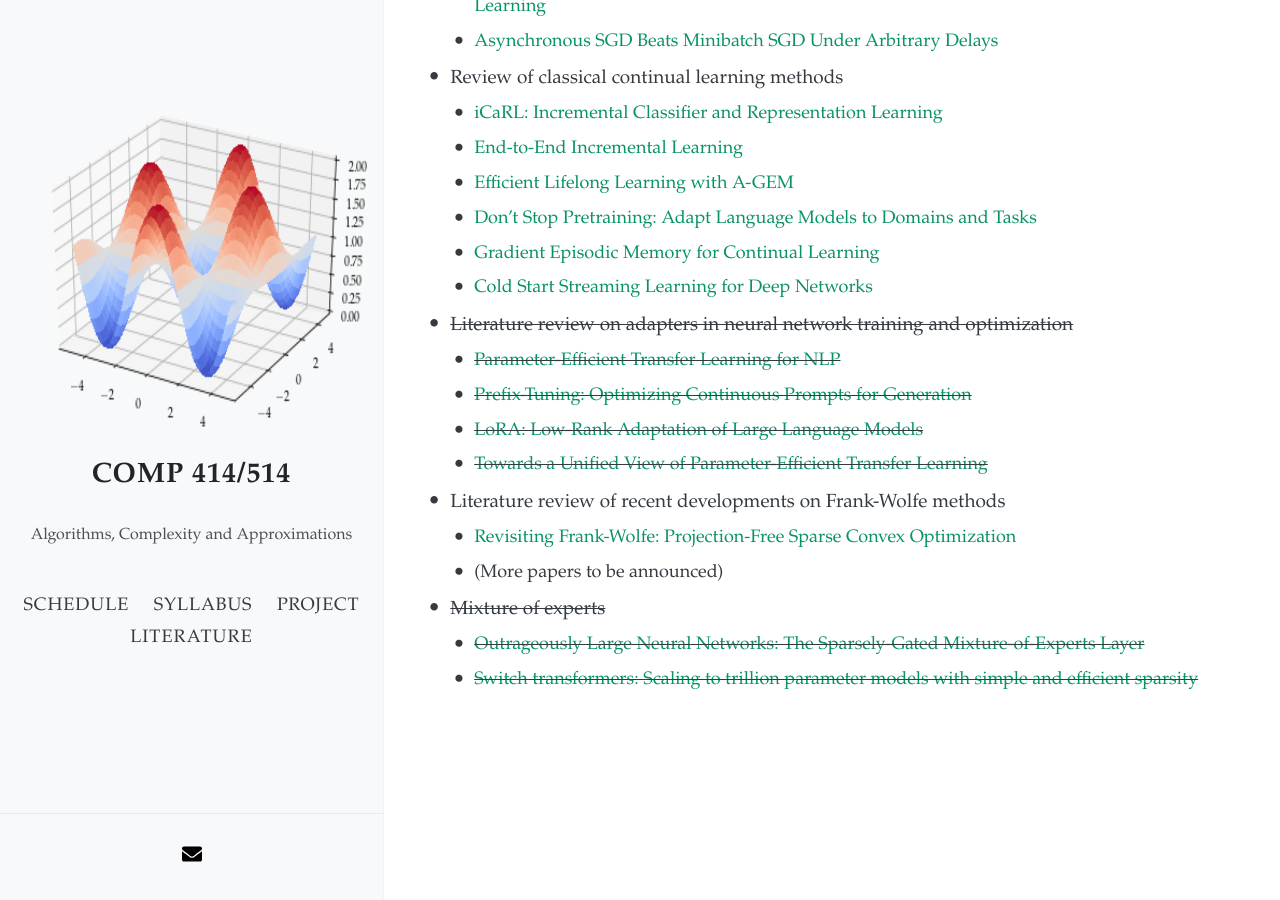
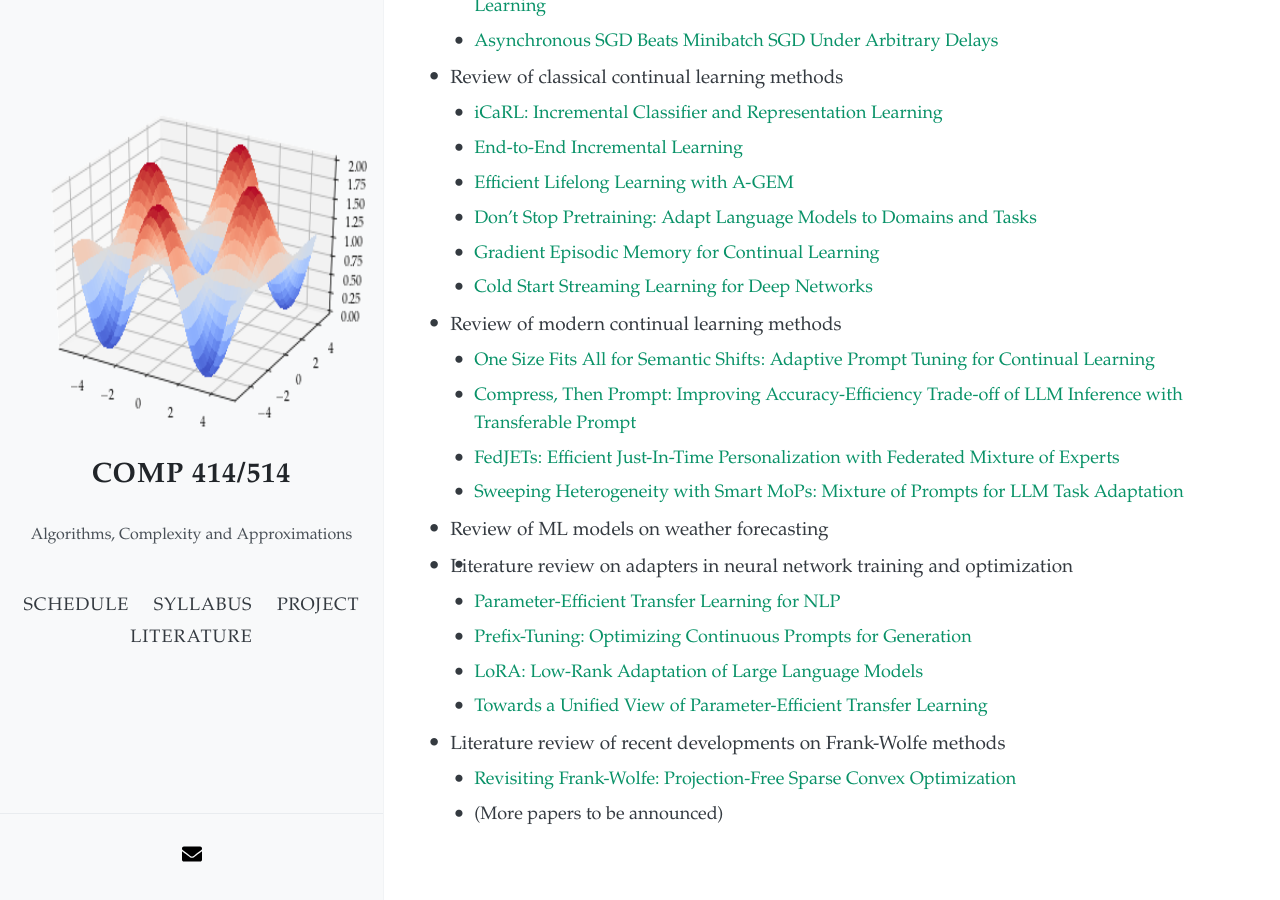
Before and after one commit to akyrillidis/comp414-514, a Jekyll site: the page built from project.md, in a window 1280 px wide and 900 px high, scrolled down 2290 px. Built offline with Jekyll 4.4.1, drawn with Linux system fonts in a browser that asks for light colours; nearby versions of some CDN libraries.

Commit message:
Update project.md

```diff
--- a/project.md
+++ b/project.md
@@ -77,11 +77,20 @@ The course project can be categorized as a literature review, original research,
   - [Gradient Episodic Memory for Continual Learning](https://arxiv.org/pdf/1706.08840.pdf)
   - [Cold Start Streaming Learning for Deep Networks](https://arxiv.org/pdf/2211.04624.pdf)
 
-- ~~Literature review on adapters in neural network training and optimization~~
-  - ~~[Parameter-Efficient Transfer Learning for NLP](https://arxiv.org/pdf/1902.00751.pdf)~~
-  - ~~[Prefix-Tuning: Optimizing Continuous Prompts for Generation](https://arxiv.org/pdf/2101.00190.pdf)~~
-  - ~~[LoRA: Low-Rank Adaptation of Large Language Models](https://arxiv.org/pdf/2106.09685.pdf)~~
-  - ~~[Towards a Unified View of Parameter-Efficient Transfer Learning](https://arxiv.org/pdf/2110.04366.pdf)~~
+- Review of modern continual learning methods
+  - [One Size Fits All for Semantic Shifts: Adaptive Prompt Tuning for Continual Learning](https://arxiv.org/pdf/2311.12048.pdf)
+  - [Compress, Then Prompt: Improving Accuracy-Efficiency Trade-off of LLM Inference with Transferable Prompt](https://arxiv.org/pdf/2305.11186.pdf)
+  - [FedJETs: Efficient Just-In-Time Personalization with Federated Mixture of Experts](https://arxiv.org/pdf/2306.08586.pdf)
+  - [Sweeping Heterogeneity with Smart MoPs: Mixture of Prompts for LLM Task Adaptation](https://arxiv.org/pdf/2310.02842.pdf)
+
+- Review of ML models on weather forecasting
+  - []()
+
+- Literature review on adapters in neural network training and optimization
+  - [Parameter-Efficient Transfer Learning for NLP](https://arxiv.org/pdf/1902.00751.pdf)
+  - [Prefix-Tuning: Optimizing Continuous Prompts for Generation](https://arxiv.org/pdf/2101.00190.pdf)
+  - [LoRA: Low-Rank Adaptation of Large Language Models](https://arxiv.org/pdf/2106.09685.pdf)
+  - [Towards a Unified View of Parameter-Efficient Transfer Learning](https://arxiv.org/pdf/2110.04366.pdf)
 
 - Literature review of recent developments on Frank-Wolfe methods
   - [Revisiting Frank-Wolfe: Projection-Free Sparse Convex Optimization](http://m8j.net/math/revisited-FW.pdf)
@@ -89,12 +98,5 @@ The course project can be categorized as a literature review, original research,
 
 
 
-- ~~Mixture of experts~~
-  - ~~[Outrageously Large Neural Networks: The Sparsely-Gated Mixture-of-Experts Layer](https://arxiv.org/pdf/1701.06538.pdf)~~
-  - ~~[Switch transformers: Scaling to trillion parameter models with simple and efficient sparsity](https://arxiv.org/pdf/2101.03961.pdf)~~
-
-
-
-
 &nbsp;
 &nbsp;
```
